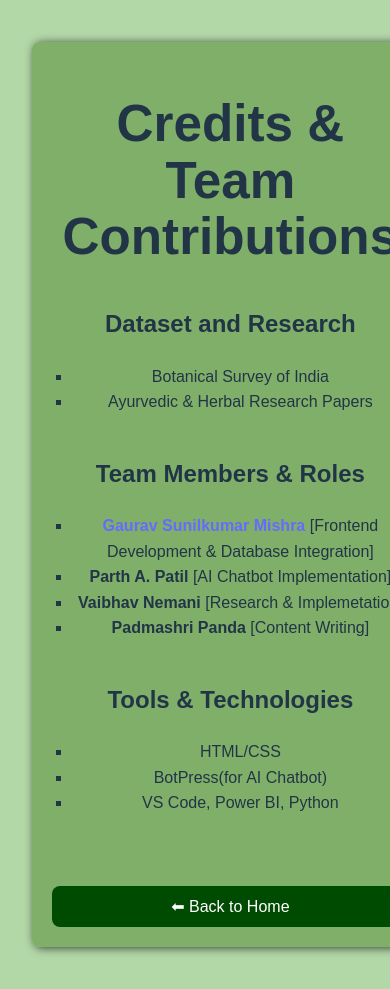
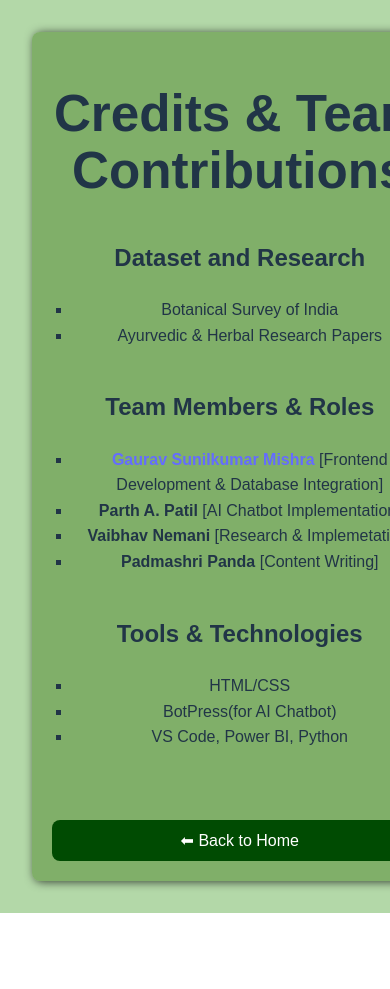
Before and after one commit to gm5217194/HerbVerse, a React (Vite) app: page /credit in a window 390 px wide. After the commit the page ends 913 px from the top, so only its background shows below. Built offline with nearby package versions, Linux system fonts and the light colour scheme.

Commit message:
semi1.05.6.07

```diff
--- a/src/credit.css
+++ b/src/credit.css
@@ -61,8 +61,8 @@ body {
 @media (max-width: 480px) {
   .credit-container {
     padding: 20px;
-    margin: 10px auto; /* Keep centered */
-    width: 95%;
+    margin: auto auto;
+    width: 100%;
   }
 
   .back-button {
```
